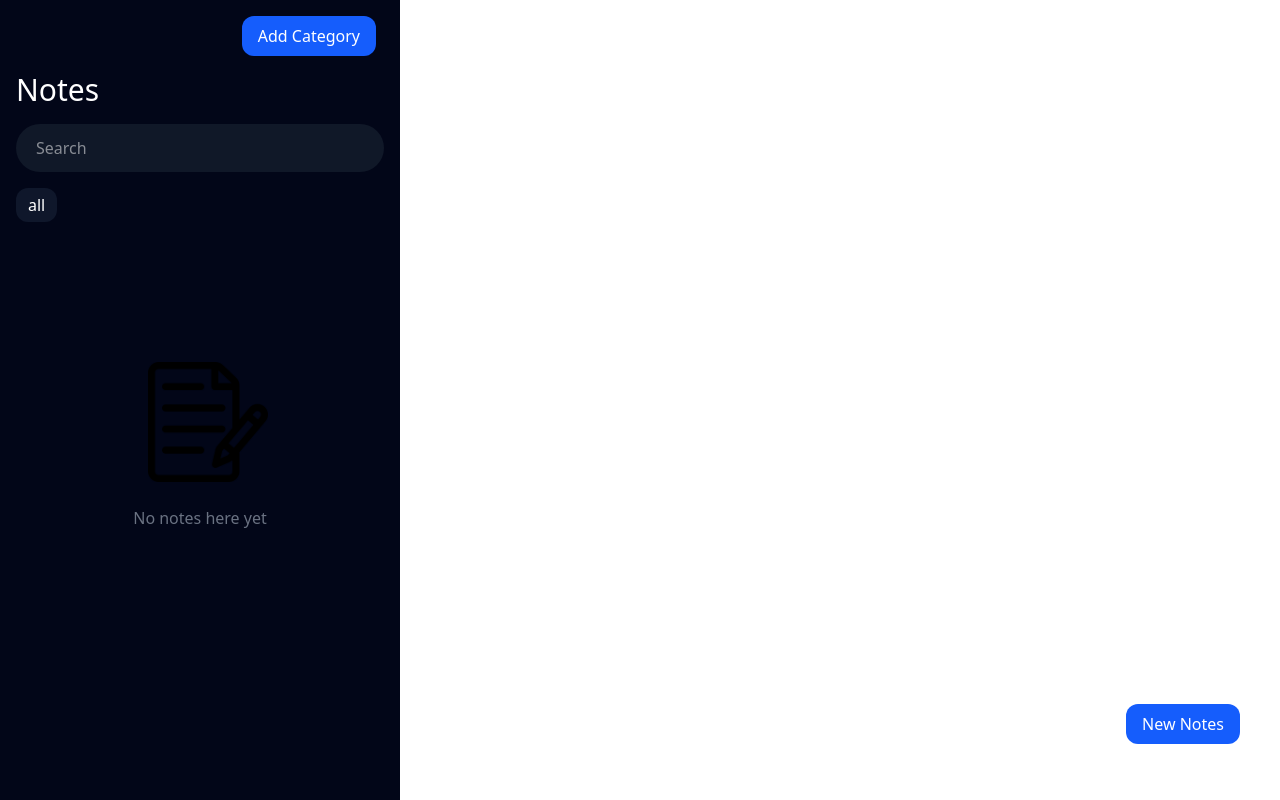
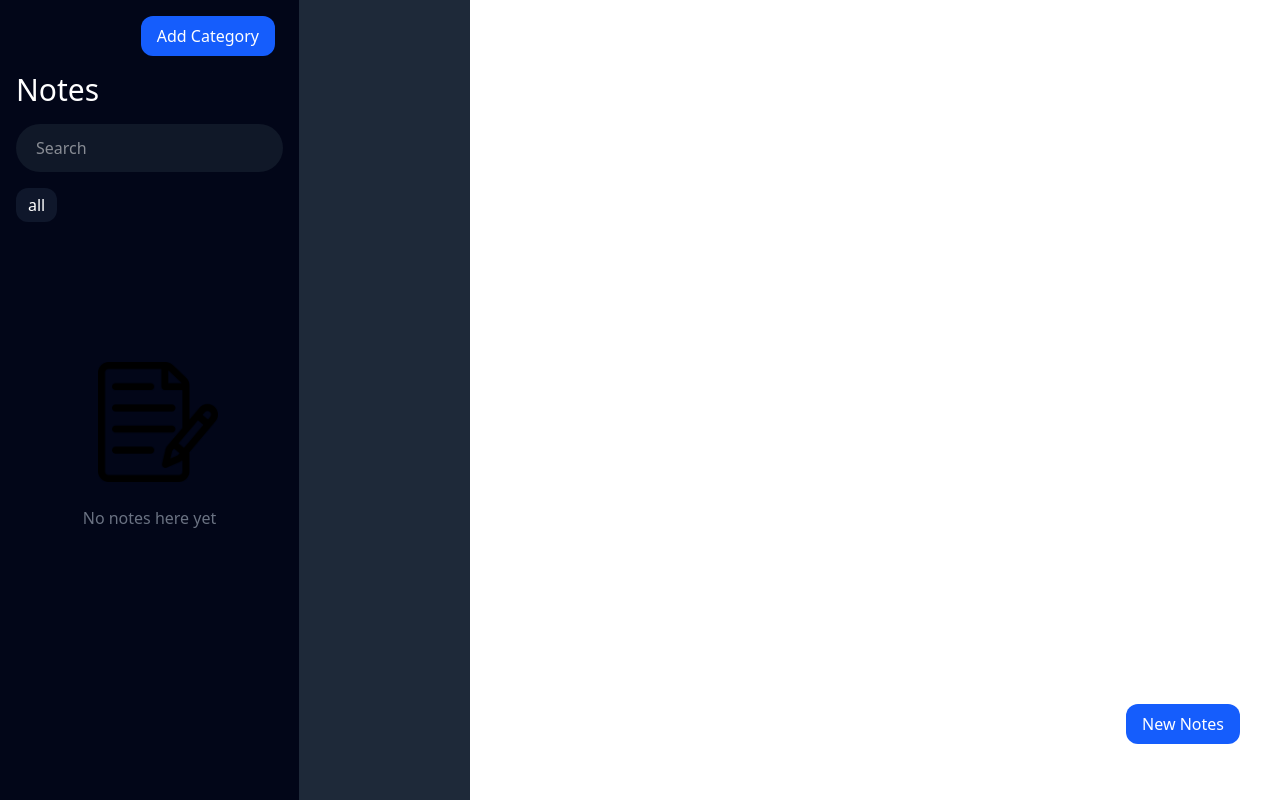
Before and after one commit to xenobyte012/notes-app, a React (Vite) app: page /notes-app/home-page in a window 1280 px wide. Built offline with nearby package versions, Linux system fonts and the light colour scheme.

Commit message:
adding felx betweeen

```diff
--- a/src/App.jsx
+++ b/src/App.jsx
@@ -74,7 +74,7 @@ function App() {
     <NotesContext.Provider
       value={value}
     >
-      <div className="max-w-[400px]">
+      <div className=" flex justify-between  max-w-[470px] bg-gray-800">
         <Routes>
           <Route path="/" element={<HomePage />} />
           <Route path="/create-notes" element={<CreateNotes />} />
```
